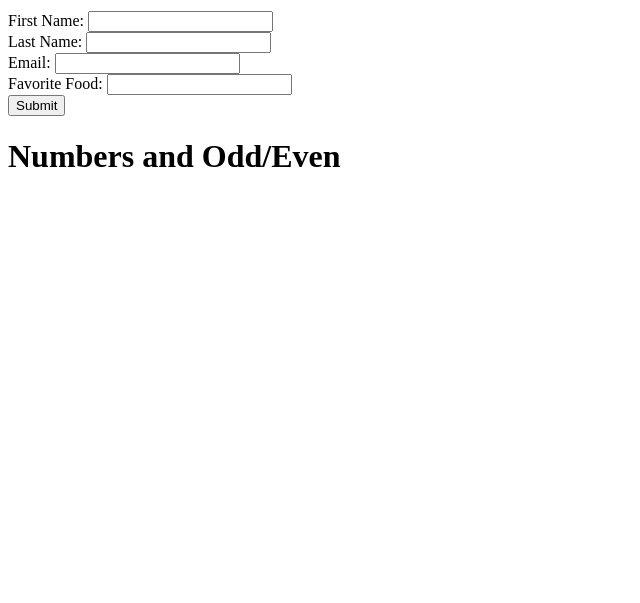
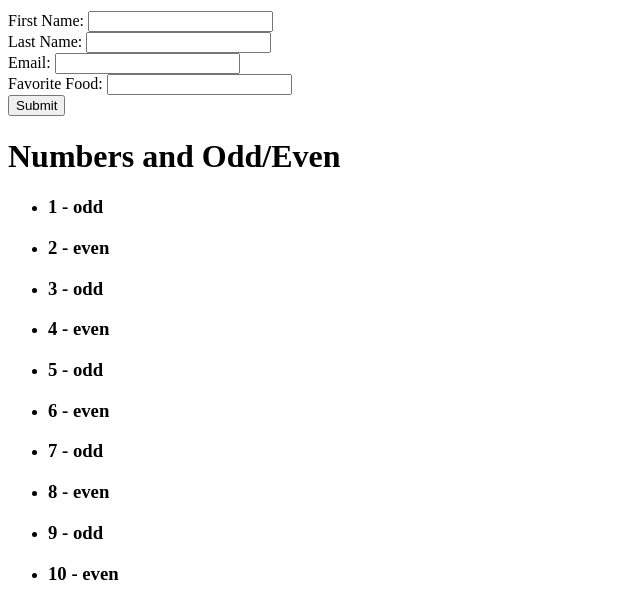
Before and after one commit to klbailey/Flask, a Flask app: page / in a window 1280 px wide. Shown: the part 244-847 px from the top of the page, without its empty margins (0-640 px from the left). Before the commit the page ends 411 px from the top, so only its background shows below. Run offline with Flask 3, Linux system fonts and the light colour scheme.

Commit message:
Added for loop to index.html

```diff
--- a/FA2/templates/index.html
+++ b/FA2/templates/index.html
@@ -32,7 +32,17 @@
     </form>
 
     <h1>Numbers and Odd/Even</h1>
-
+    <ul>
+        {% for number in range(1, 11) %}
+        <li>
+            {% if number % 2 == 0 %}
+            <h3>{{ number }} - even</h3>
+            {% else %}
+            <h3>{{ number }} - odd</h3>
+            {% endif %}
+        </li>
+        {% endfor %}
+    </ul>
 
 
 </body>
```
